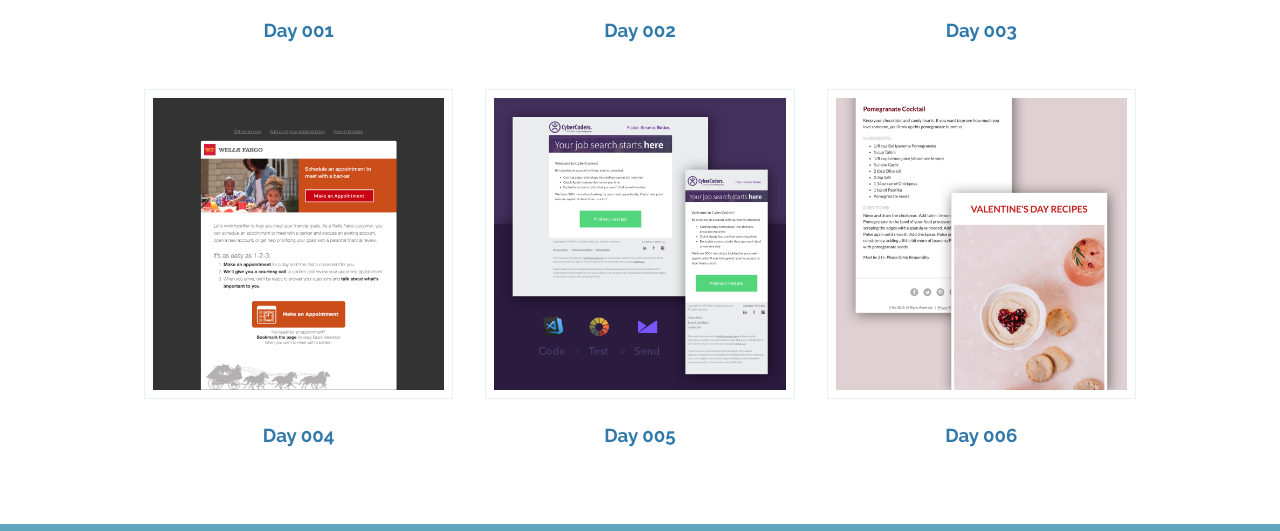
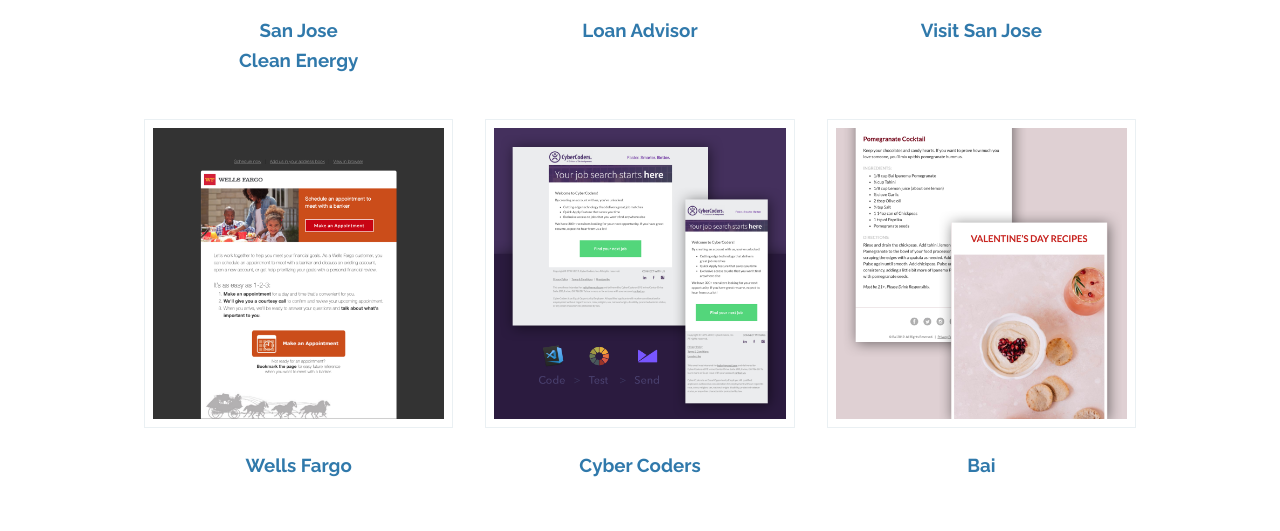
Before and after one commit to venuslangmuir/venuslangmuir.github.io, a plain HTML site: page index.html in a window 1280 px wide. Shown: the part 800-1331 px from the top of the page. Drawn offline with Linux system fonts and the light colour scheme; grey boxes are pictures that could not be loaded.

Commit message:
Update index.html

```diff
--- a/index.html
+++ b/index.html
@@ -21,40 +21,40 @@
 			<a href="https://venuslangmuir.github.io/san-jose-clean-energy/">
 				<img src="img/day001.jpg" alt=" ">
 			</a>
-			<h3>Day 001</h3>
+			<h3>San Jose<br> Clean Energy</h3>
 		</div>
 		<div class="item">
 			<a href="https://venuslangmuir.github.io/loan-advisor/">
 				<img src="img/day002.jpg" alt=" ">
 			</a>
-			<h3>Day 002</h3>
+			<h3>Loan Advisor</h3>
 		</div>
 		<div class="item">
 			<a href="https://venuslangmuir.github.io/visit-sanjose/">
 				<img src="img/day003.jpg" alt=" ">
 			</a>
-			<h3>Day 003</h3>
+			<h3>Visit San Jose</h3></h3>
 		</div>
 
 		<div class="item">
 			<a href="https://venuslangmuir.github.io/wells-fargo/">
 				<img src="img/day004.png" alt=" ">
 			</a>
-			<h3>Day 004</h3>
+			<h3>Wells Fargo</h3>
 		</div>
 
 		<div class="item">
 			<a href="https://venuslangmuir.github.io/cybercoders/">
 				<img src="img/day005.png" alt=" ">
 			</a>
-			<h3>Day 005</h3>
+			<h3>Cyber Coders</h3>
 		</div>
 
 		<div class="item">
 			<a href="https://venuslangmuir.github.io/valentines/">
 				<img src="img/day006.png" alt=" ">
 			</a>
-			<h3>Day 006</h3>
+			<h3>Bai</h3>
 		</div>
 
 	</div>
```
